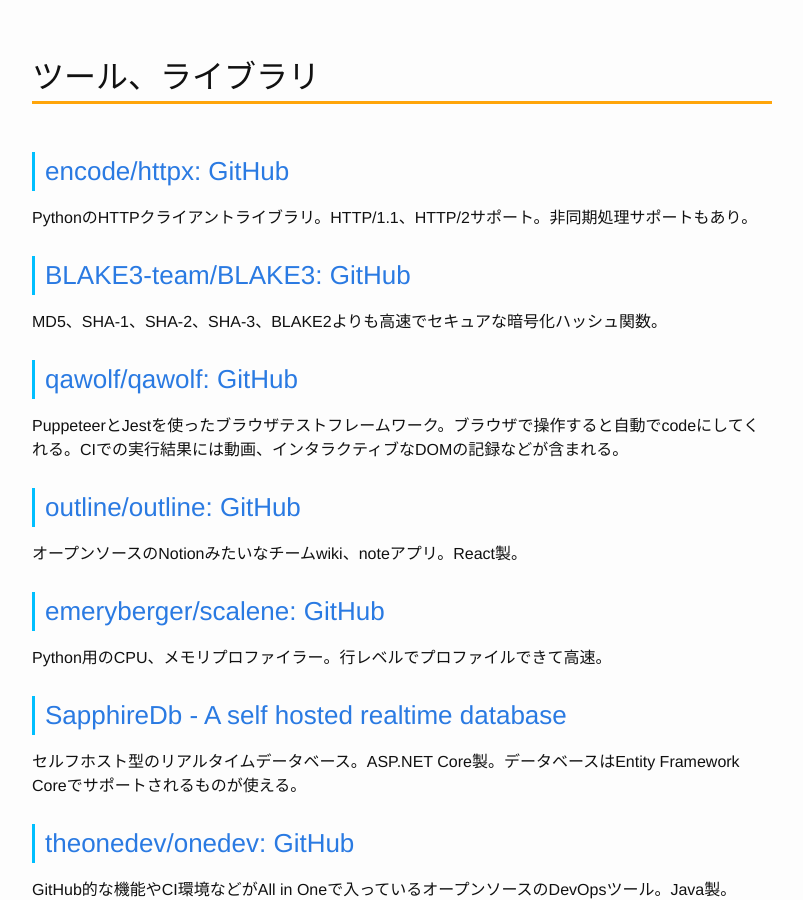
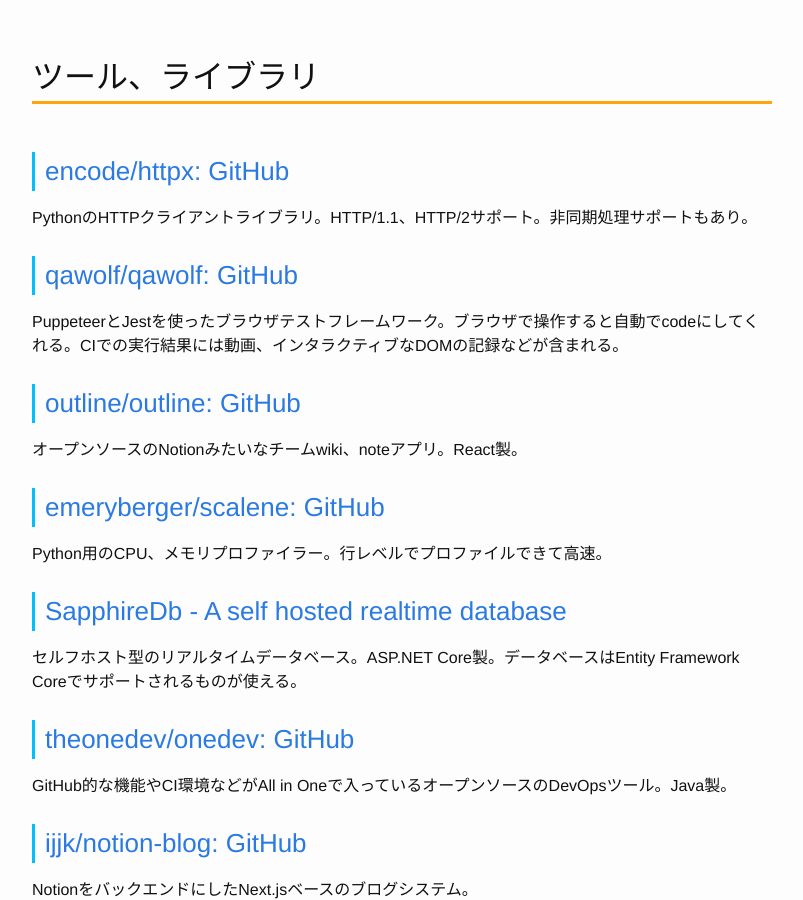
Before and after one commit to Gather-Tech/Gather-Tech.github.io, a Jekyll site: the page built from _posts/2020/2020-01-20-Gather186.md, in a window 1280 px wide and 900 px high, scrolled down 3162 px. Shown: the whole window, without its empty margins (238-1041 px from the left). Built offline with Jekyll 4.4.1, drawn with Linux system fonts in a browser that asks for light colours; comment, search, counter and statistics services are not loaded.

Commit message:
Reduced an article

```diff
--- a/_posts/2020/2020-01-20-Gather186.md
+++ b/_posts/2020/2020-01-20-Gather186.md
@@ -75,10 +75,6 @@
 
 PythonのHTTPクライアントライブラリ。HTTP/1.1、HTTP/2サポート。非同期処理サポートもあり。
 
-### [BLAKE3-team/BLAKE3: GitHub](https://github.com/BLAKE3-team/BLAKE3)
-
-MD5、SHA-1、SHA-2、SHA-3、BLAKE2よりも高速でセキュアな暗号化ハッシュ関数。
-
 ### [qawolf/qawolf: GitHub](https://github.com/qawolf/qawolf)
 
 PuppeteerとJestを使ったブラウザテストフレームワーク。ブラウザで操作すると自動でcodeにしてくれる。CIでの実行結果には動画、インタラクティブなDOMの記録などが含まれる。
```
